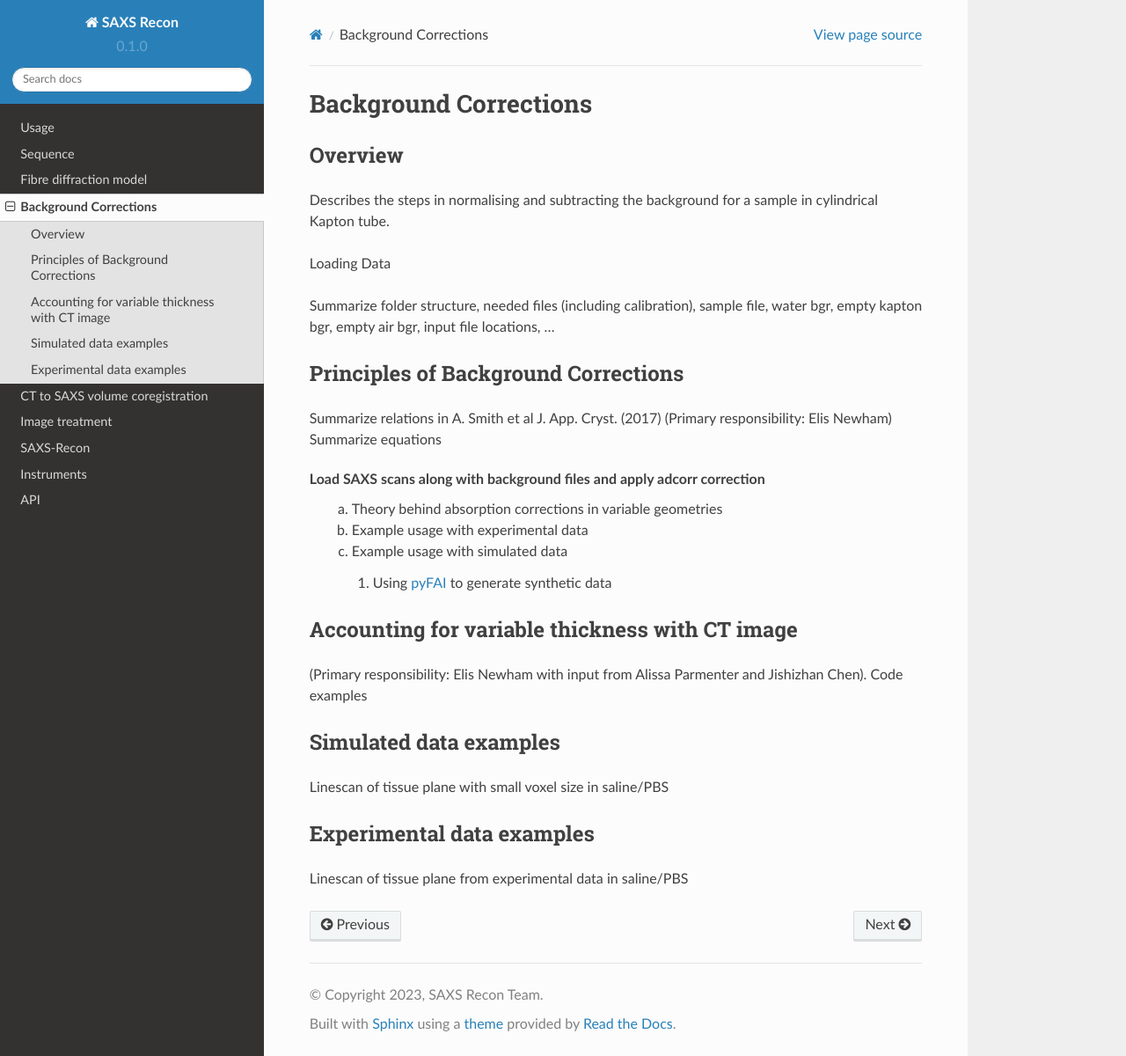
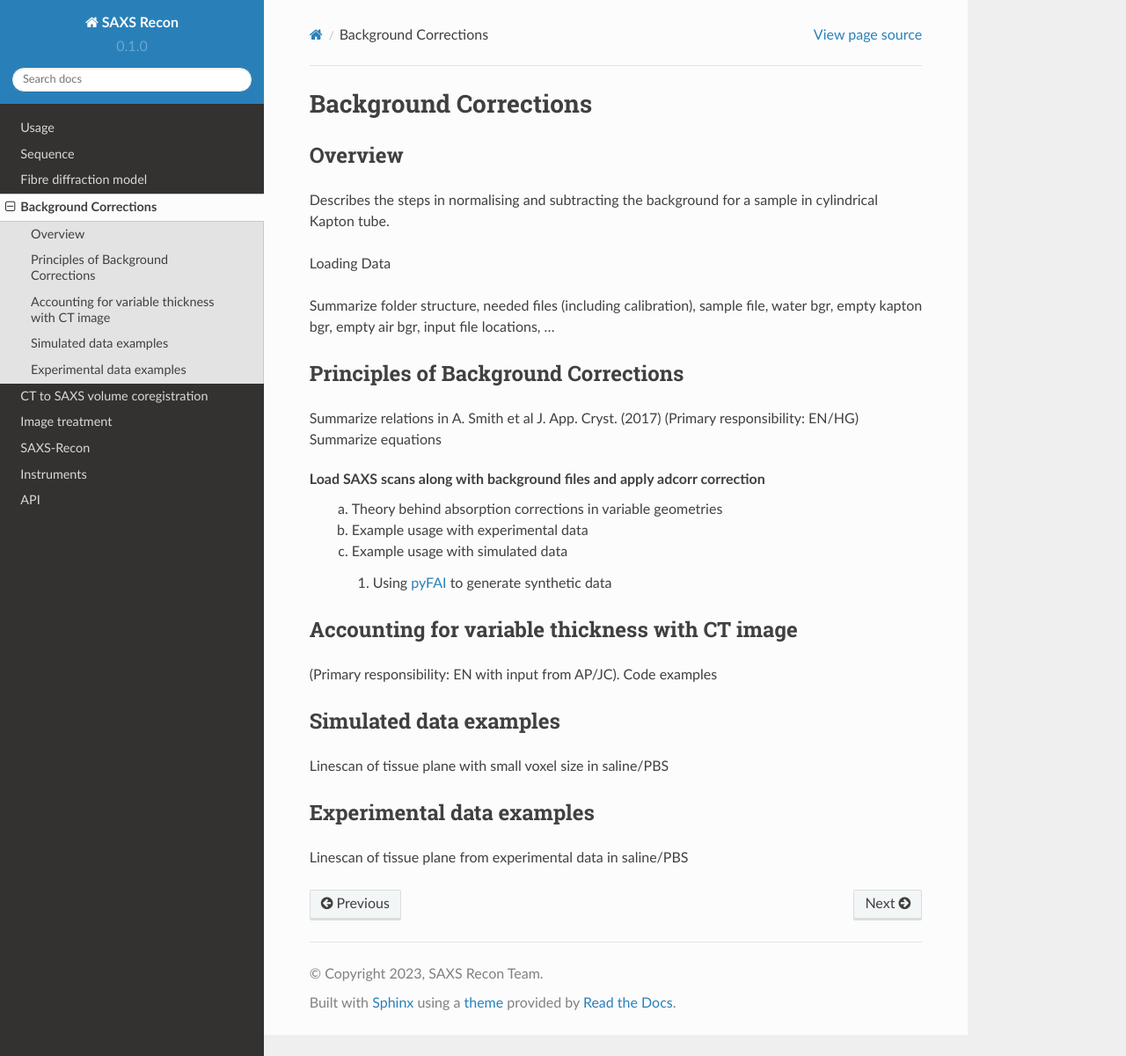
Before and after one commit to himadri111/saxs-docs-tutorial, a Sphinx documentation site: the page built from docs/source/bgrcorr.rst, in a window 1280 px wide and 1200 px high. Shown: the whole window at 88% size. Built offline with Sphinx 7.4.7 and the Read the Docs theme 2.0.0, drawn with Linux system fonts in a browser that asks for light colours.

Commit message:
Update bgrcorr.rst

```diff
--- a/docs/source/bgrcorr.rst
+++ b/docs/source/bgrcorr.rst
@@ -16,7 +16,7 @@ Summarize folder structure, needed files (including calibration), sample file, w
 Principles of Background Corrections
 --------------
 Summarize relations in A. Smith et al J. App. Cryst. (2017)
-(Primary responsibility: Elis Newham)
+(Primary responsibility: EN/HG)
 Summarize equations
 
 Load SAXS scans along with background files and apply adcorr correction
@@ -28,7 +28,7 @@ Load SAXS scans along with background files and apply adcorr correction
 .. _variablethickness:
 Accounting for variable thickness with CT image
 ------------------
-(Primary responsibility: Elis Newham with input from Alissa Parmenter and Jishizhan Chen). Code examples
+(Primary responsibility: EN with input from AP/JC). Code examples
 
 .. _examplesim:
 Simulated data examples
```
